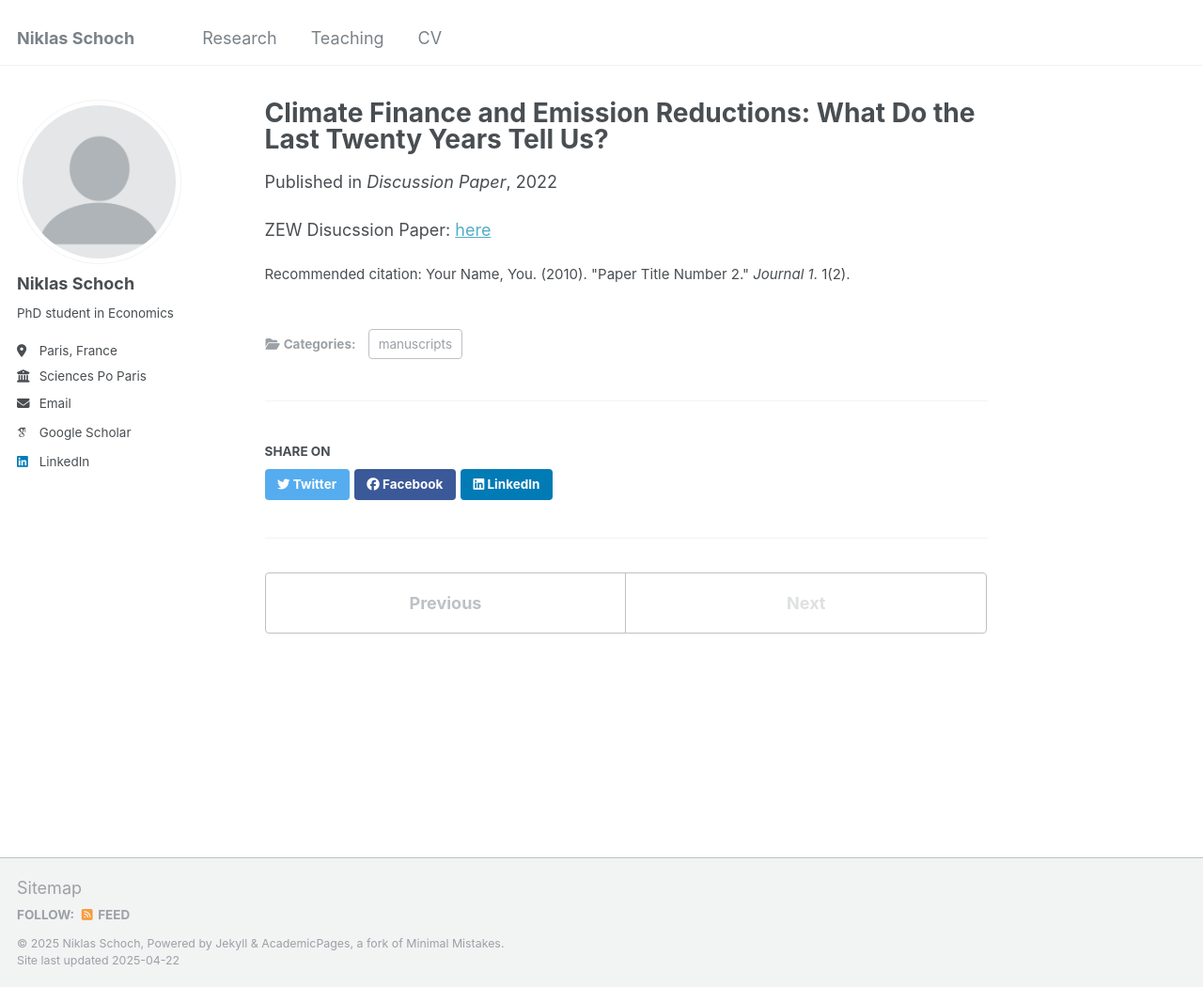
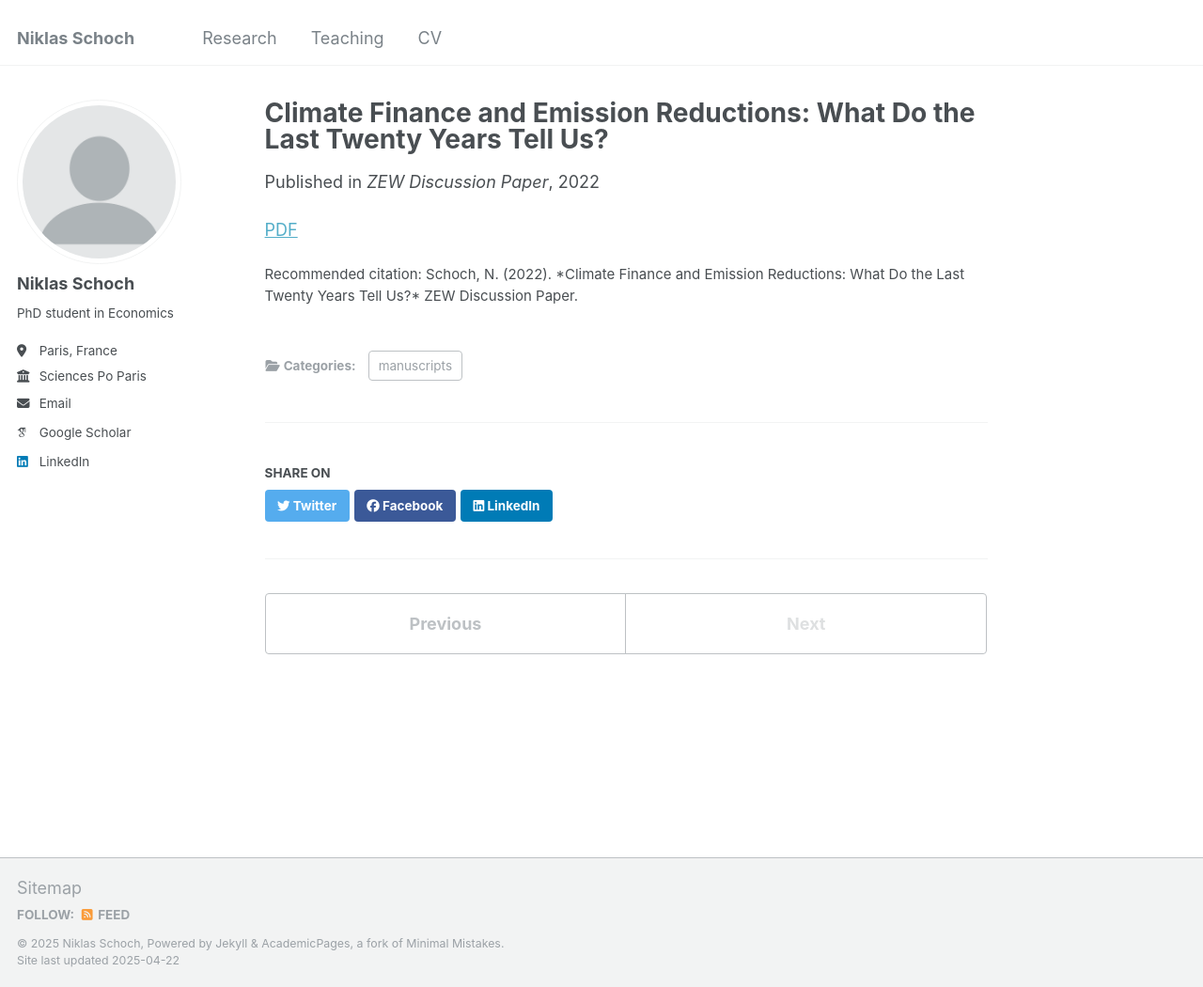
Before and after one commit to niklasschoch/niklasschoch.github.io, a Jekyll site: the page built from _publications/Finance.md, in a window 1280 px wide and 1050 px high. Shown: the whole window at 94% size. Built offline with Jekyll 4.4.1, drawn with Linux system fonts in a browser that asks for light colours; some web fonts are replaced.

Commit message:
Update Finance.md
Signed-off-by: niklasschoch <74817881+niklasschoch@users.noreply.github.com>

```diff
--- a/_publications/Finance.md
+++ b/_publications/Finance.md
@@ -2,12 +2,11 @@
 title: "Climate Finance and Emission Reductions: What Do the Last Twenty Years Tell Us?"
 collection: publications
 category: manuscripts
-permalink: /publication/Finance
-excerpt: 'Climate Finance'
+permalink: /publication/climate-finance
+excerpt: "Examines the impact of climate finance on emission reductions over the past two decades."
 date: 2022-01-03
-venue: 'Discussion Paper'
-citation: 'Your Name, You. (2010). &quot;Paper Title Number 2.&quot; <i>Journal 1</i>. 1(2).'
-
+venue: "ZEW Discussion Paper"
+citation: "Schoch, N. (2022). *Climate Finance and Emission Reductions: What Do the Last Twenty Years Tell Us?* ZEW Discussion Paper."
 ---
 
-ZEW Disucssion Paper: [here](https://niklasschoch.github.io/files/CV_Niklas_Schoch.pdf)
+[PDF](https://www.zew.de/publikationen/climate-finance-and-emission-reductions-what-do-the-last-twenty-years-tell-us#:~:text=We%20test%20the%20derived%20hypothesis,five%20years%20following%20the%20transfers.)
```
